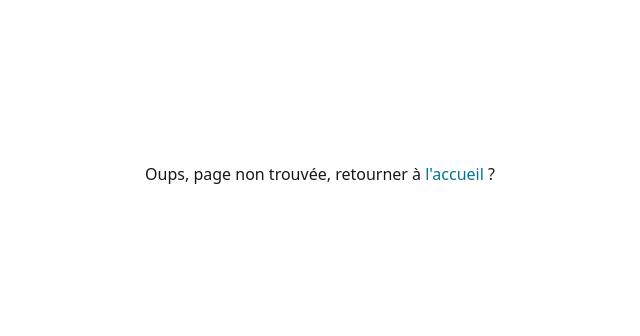
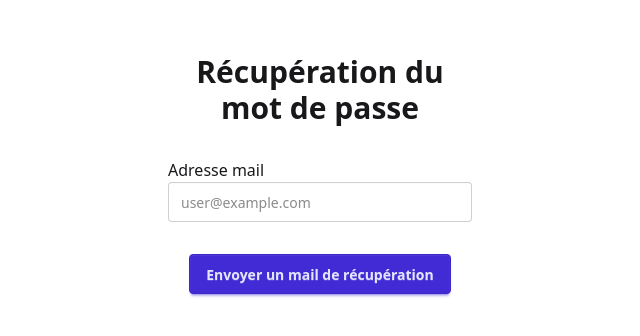
Before and after one commit to doukous/moneywise-frontend, a React (Vite) app: page /auth/reset-password in a window 1280 px wide. Shown: the part 226-562 px from the top of the page, without its empty margins (320-960 px from the left). Built offline with nearby package versions, Linux system fonts and the light colour scheme.

Commit message:
ajout de la page de recuperation de compte dans le cas d'un mot de passe oublié

```diff
--- a/src/pages/LoginPage.tsx
+++ b/src/pages/LoginPage.tsx
@@ -40,6 +40,7 @@ export default function ConnexionPage() {
         <button type="button" className="w-76 btn btn-primary">
           Continuer avec Google
         </button>
+        <Link to="/auth/reset-password" className="text-cyan-700">Mot de passe oublié ?</Link>
         <span>
           Vous n'avez pas de compte ?{" "}
           <Link to="/auth/register" className="text-cyan-700">
--- /dev/null
+++ b/src/pages/PasswordResetPage.tsx
@@ -0,0 +1,22 @@
+export default function ForgottenPasswordPage() {
+  return (
+    <div className="w-full h-screen flex justify-center">
+      <div className="w-128 flex flex-col items-center justify-center gap-y-8">
+        <h1 className="text-center text-3xl font-bold">Récupération du <br /> mot de passe</h1>
+        <div className="w-76 flex flex-col">
+          <label htmlFor="mail-adress">Adresse mail</label>
+          <input
+            type="email"
+            id="mail-adress"
+            className="w-76 input"
+            placeholder="user@example.com"
+            required
+            pattern="^[^\s@]+@[^\s@]+\.[^\s@]+$"
+            title="Le mail doit etre de la forme user@example.com>"
+          />
+        </div>
+        <button className="btn btn-primary">Envoyer un mail de récupération</button>
+      </div>
+    </div>
+  );
+}
--- a/src/routes.ts
+++ b/src/routes.ts
@@ -3,6 +3,7 @@ import ConnexionPage from "./pages/LoginPage"
 import RegisterPage from "./pages/RegisterPage"
 import HomePage from "./pages/HomePage"
 import NotFoundPage from "./pages/404"
+import ForgottenPasswordPage from "./pages/PasswordResetPage"
 
 export const router = createBrowserRouter([
     {
@@ -20,6 +21,10 @@ export const router = createBrowserRouter([
         {
             path: 'register',
             Component: RegisterPage,
+        },
+        {
+            path: 'reset-password',
+            Component: ForgottenPasswordPage,
         }
     ]
    },
```
